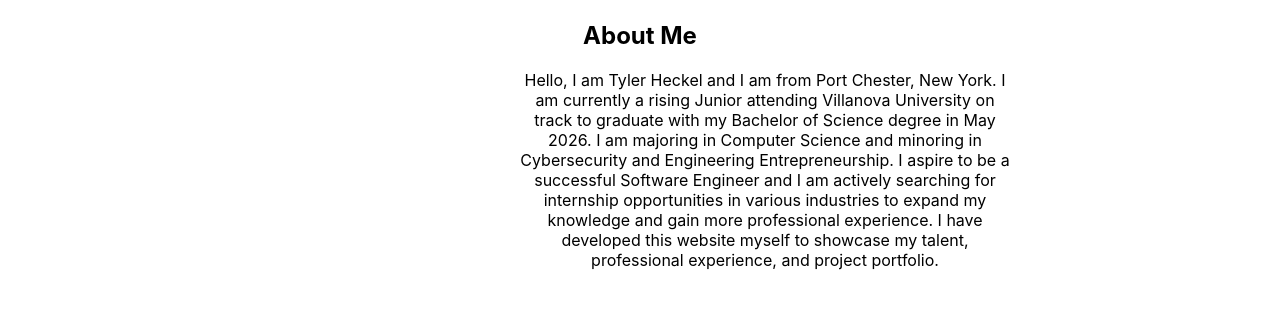
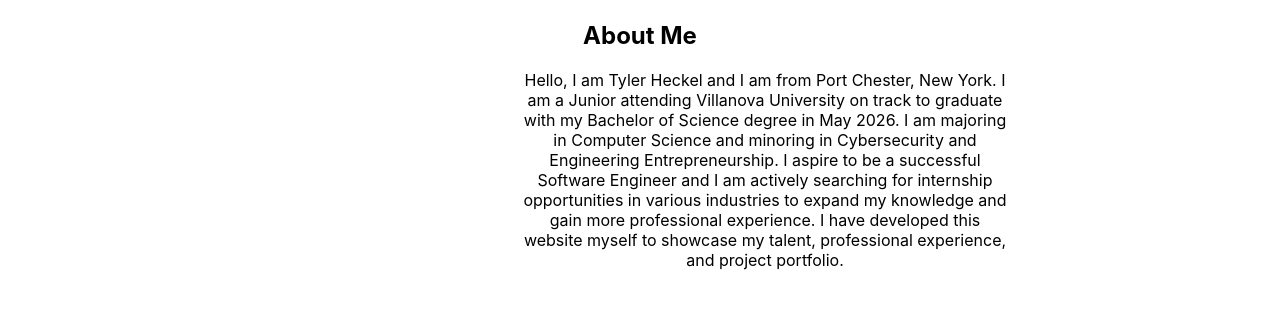
Before and after one commit to tylerheckel2/MyPortfolioWebsite, a React (Create React App) app in the folder my-portfolio/: page /home in a window 1280 px wide. Shown: the part 375-693 px from the top of the page. Built offline with nearby package versions, Linux system fonts and the light colour scheme.

Commit message:
Update Home.js

```diff
--- a/my-portfolio/src/Home.js
+++ b/my-portfolio/src/Home.js
@@ -42,7 +42,7 @@
       <section id="about">
         <h2>About Me</h2>
         <div class ="typing-area">
-        <p class ="typing-area">Hello, I am Tyler Heckel and I am from Port Chester, New York. I am currently a rising Junior attending Villanova University on track to graduate with my Bachelor of Science degree
+        <p class ="typing-area">Hello, I am Tyler Heckel and I am from Port Chester, New York. I am a Junior attending Villanova University on track to graduate with my Bachelor of Science degree
             in May 2026. I am majoring in Computer Science and minoring in Cybersecurity and Engineering Entrepreneurship. I aspire to be a successful Software Engineer
             and I am actively searching for internship opportunities in various industries to expand my knowledge and gain more professional experience. I have developed this website myself to showcase
             my talent, professional experience, and project portfolio.
```
